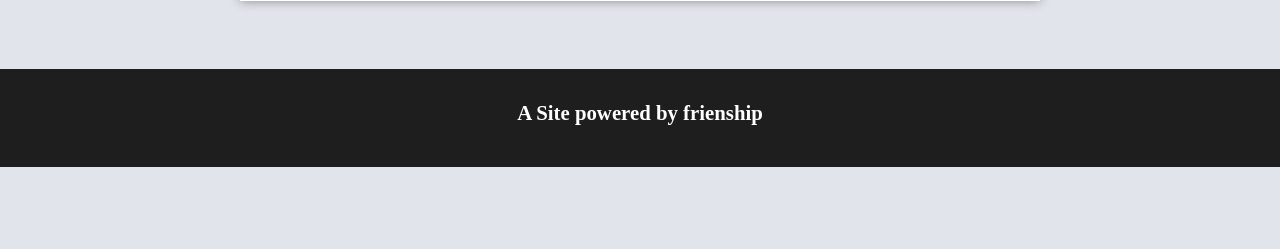
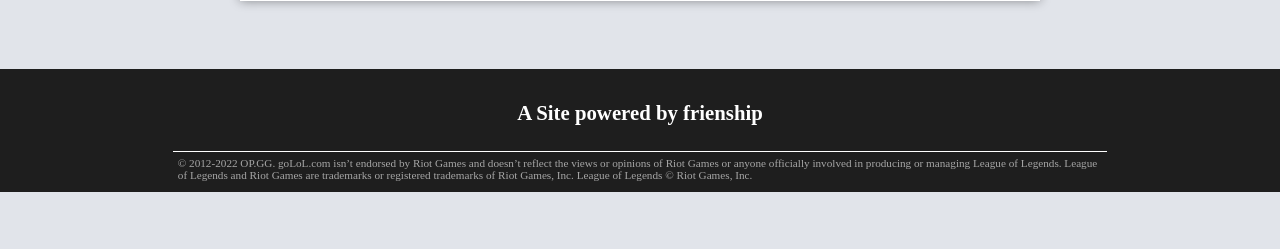
Before and after one commit to Loukade/Projet-Lol, a PHP site: page / in a window 1280 px wide. Shown: the part 551-800 px from the top of the page. Run offline with PHP 8.4, Linux system fonts and the light colour scheme; some web fonts are replaced.

Commit message:
Ajout copiright et hover sut historique

```diff
--- a/application/vues/permanentes/footer.php
+++ b/application/vues/permanentes/footer.php
@@ -1,7 +1,7 @@
 
 <footer>
     <h2>A Site powered by frienship</h2>
-    <p></p>
+    <p class="footer_copiright">© 2012-2022 OP.GG. goLoL.com isn’t endorsed by Riot Games and doesn’t reflect the views or opinions of Riot Games or anyone officially involved in producing or managing League of Legends. League of Legends and Riot Games are trademarks or registered trademarks of Riot Games, Inc. League of Legends © Riot Games, Inc.</p>
 </footer>
 
 </html>
--- a/css/style.css
+++ b/css/style.css
@@ -5,7 +5,8 @@
     margin: 0;
     padding: 0;
     box-sizing: border-box;
-    font-family:"beaufort"
+    font-family:"beaufort";
+    transition: 0.4s ease-in;
 }
 
 body{
@@ -349,9 +350,13 @@ padding: 5px;
     align-items: center;
     border: 1px solid white;
     padding: 10px;
-
     background-color: #011724;
     color: white;
+}
+.historic_game:hover{
+    transform: scale(1.05);
+    transition: 0.2S linear;
+    z-index: 1;
 }
 .username_history{
 display: flex;
--- a/css/style_permanent.css
+++ b/css/style_permanent.css
@@ -38,4 +38,13 @@ footer{
 }
 h2{
     font-size: 130%;
+    margin-bottom: 2%;
 }
+.footer_copiright{
+    width: 73%;
+    font-size: 70%;
+    border-top: 1px solid white;
+    padding-top: 5px;
+    margin-bottom: -2%;
+    color: #a6a6a6;
+}
```
